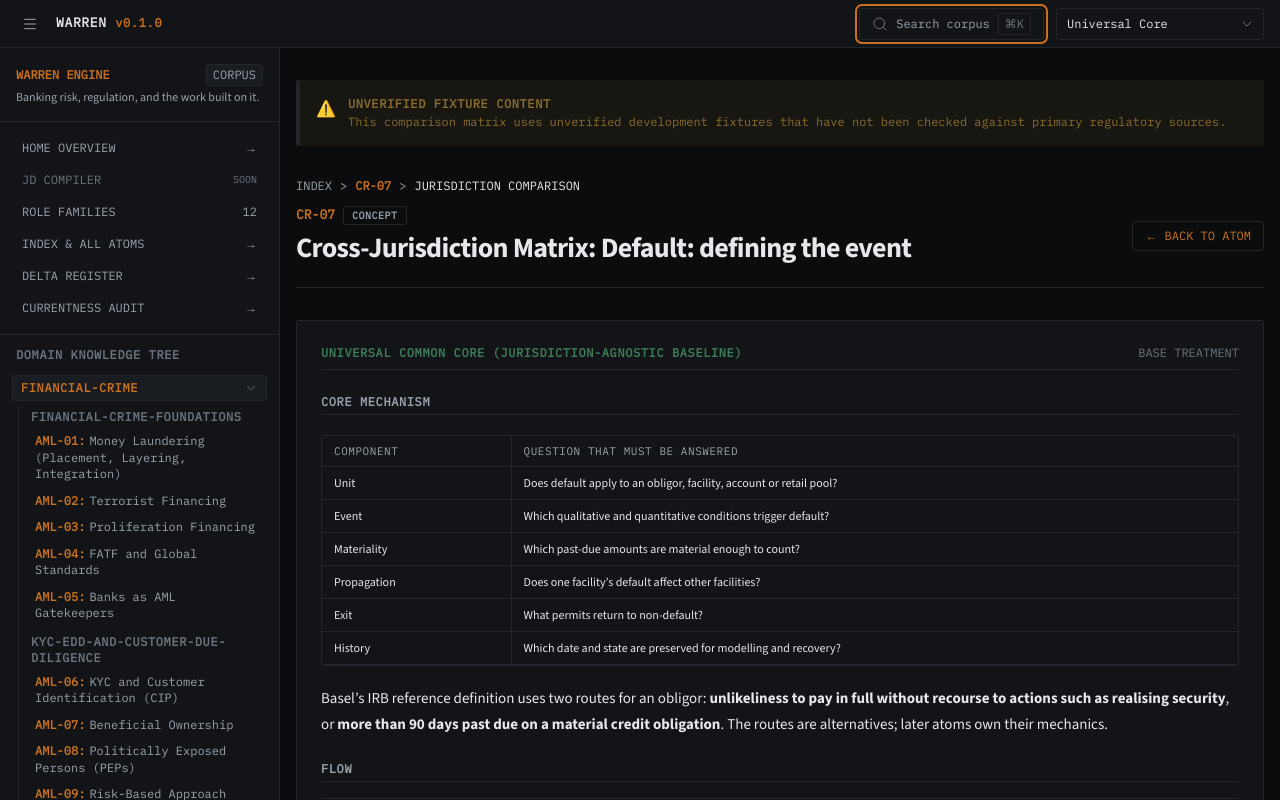
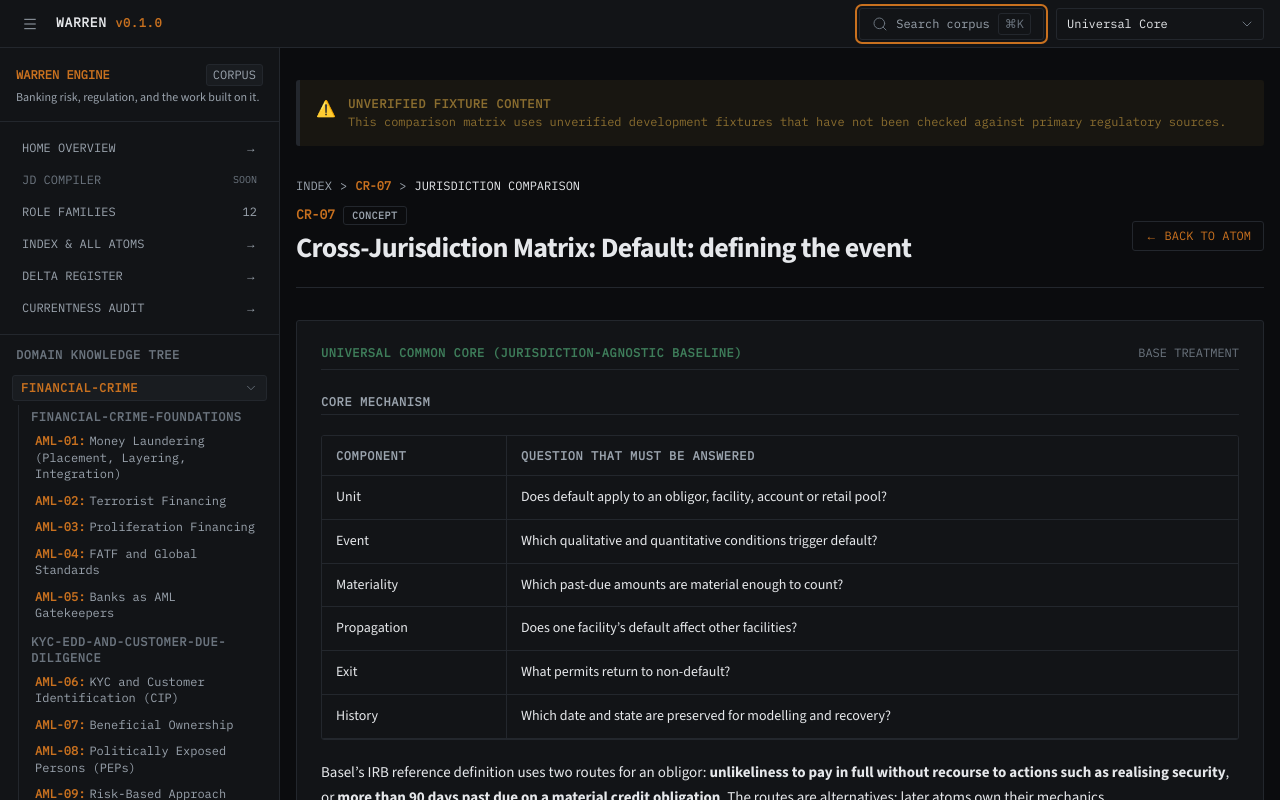
Before and after one commit to tharungajula2/warren, a Next.js app: page /compare/CR-07 in a window 1280 px wide. Shown: the top 800 px of the page. Built offline with nearby package versions, Linux system fonts and the light colour scheme.

Commit message:
style(typography): match table body text font size to reading surface typography

```diff
--- a/components/atom/MdxRenderer.tsx
+++ b/components/atom/MdxRenderer.tsx
@@ -47,17 +47,17 @@ const mdxComponents = {
   ),
   table: (props: React.HTMLAttributes<HTMLTableElement>) => (
     <div className="my-5 w-full overflow-x-auto border border-[#23272D] rounded-[3px]">
-      <table className="w-full text-left text-xs border-collapse font-sans" {...props} />
+      <table className="w-full text-left text-[14px] border-collapse font-sans" {...props} />
     </div>
   ),
   thead: (props: React.HTMLAttributes<HTMLTableSectionElement>) => (
-    <thead className="bg-[#121417] border-b border-[#23272D] text-[#9AA3AD] font-mono uppercase text-[11px] tracking-wider" {...props} />
+    <thead className="bg-[#121417] border-b border-[#23272D] text-[#9AA3AD] font-mono uppercase text-[12px] tracking-wider font-semibold" {...props} />
   ),
   th: (props: React.ThHTMLAttributes<HTMLTableCellElement>) => (
-    <th className="px-3 py-2 font-medium border-r border-[#23272D] last:border-r-0" {...props} />
+    <th className="px-3.5 py-2.5 font-semibold border-r border-[#23272D] last:border-r-0" {...props} />
   ),
   td: (props: React.TdHTMLAttributes<HTMLTableCellElement>) => (
-    <td className="px-3 py-2 border-b border-r border-[#23272D] last:border-r-0 text-[#E6E8EB] tabular-nums" {...props} />
+    <td className="px-3.5 py-2.5 border-b border-r border-[#23272D] last:border-r-0 text-[#E6E8EB] tabular-nums leading-relaxed" {...props} />
   ),
   tr: (props: React.HTMLAttributes<HTMLTableRowElement>) => (
     <tr className="hover:bg-[#191C20]/50 transition-colors last:children:border-b-0" {...props} />
```
